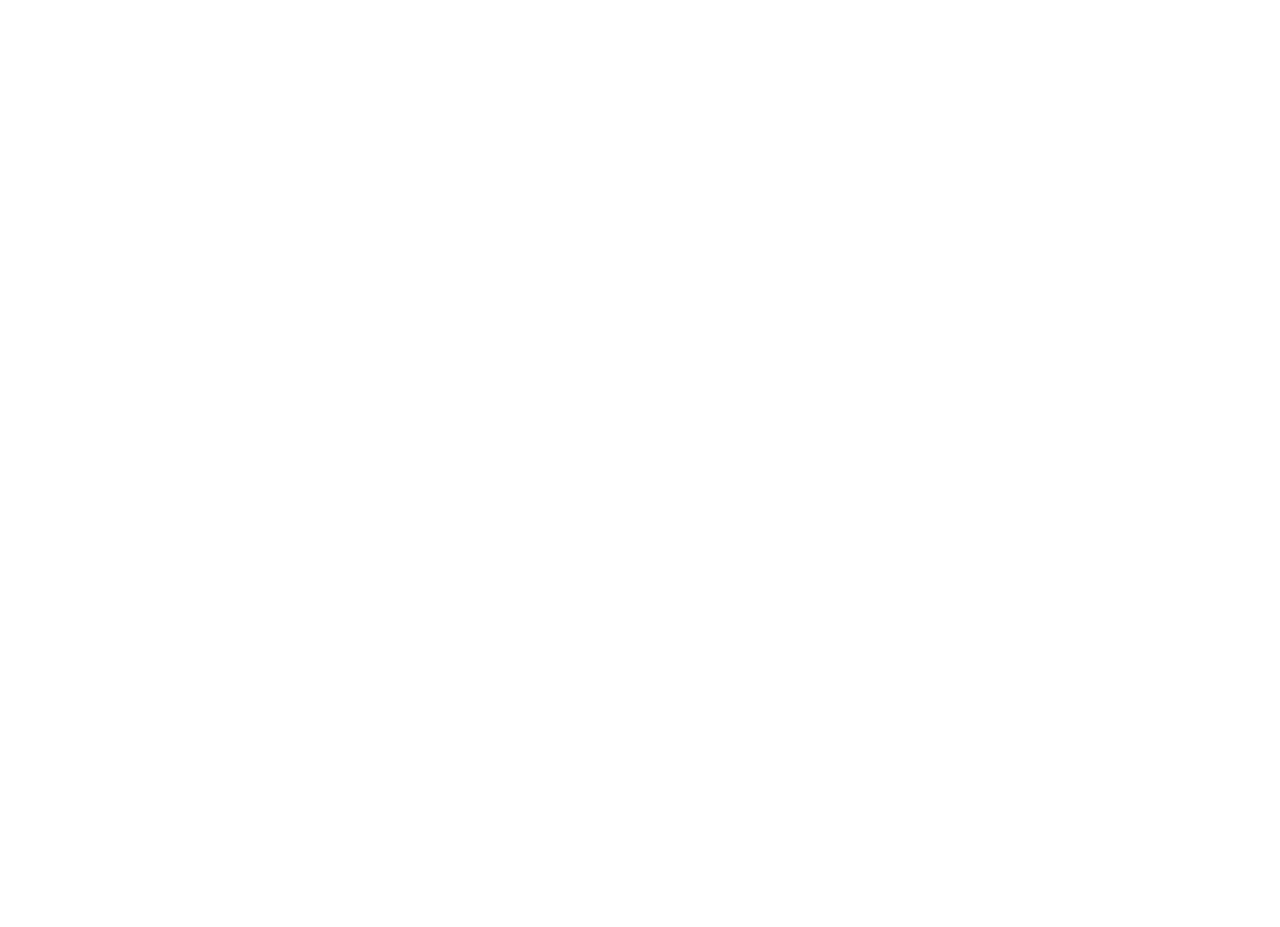
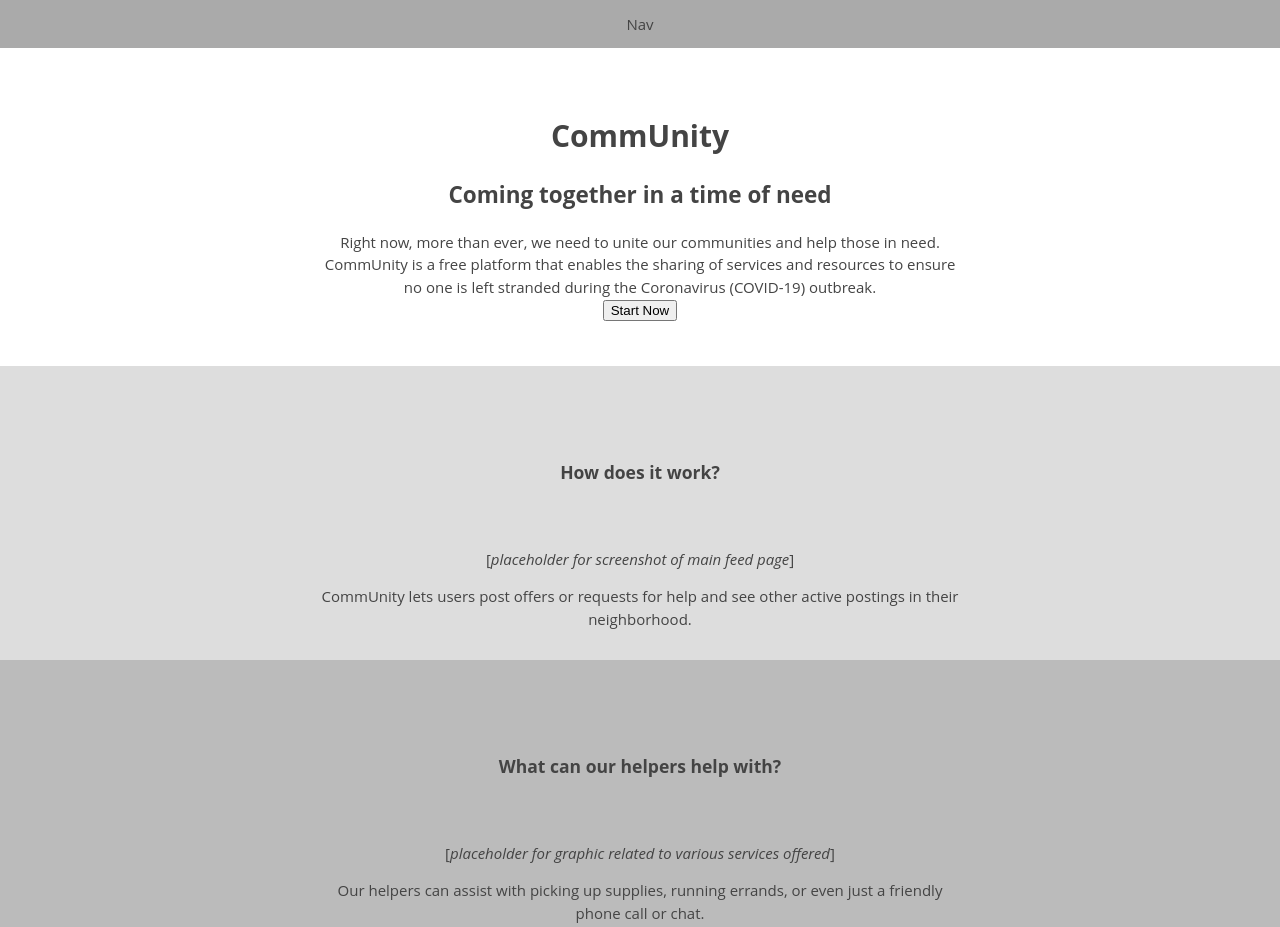
Before and after one commit to zoeferencova/community-wireframes, a plain HTML site: page main-screens/landing.html in a window 1280 px wide. Shown: the top 927 px of the page. Before the commit the page ends 800 px from the top, so only its background shows below. Drawn offline with Linux system fonts and the light colour scheme.

Commit message:
finished login, signup and landing wireframes

```diff
--- a/forms/login.css
+++ b/forms/login.css
@@ -0,0 +1,20 @@
+* {
+    box-sizing: border-box;
+}
+
+body {
+    font-family: "Open Sans", sans-serif;
+    font-size: 15px;
+    color: #444;
+    text-align: center;
+    line-height: 1.5;
+    display: flex;
+    flex-direction: column;
+    padding: 0;
+    margin: 0;
+}
+
+nav {
+    padding: 1% 0;
+    background-color: #aaa;
+}
--- a/forms/signup.css
+++ b/forms/signup.css
@@ -0,0 +1,20 @@
+* {
+    box-sizing: border-box;
+}
+
+body {
+    font-family: "Open Sans", sans-serif;
+    font-size: 15px;
+    color: #444;
+    text-align: center;
+    line-height: 1.5;
+    display: flex;
+    flex-direction: column;
+    padding: 0;
+    margin: 0;
+}
+
+nav {
+    padding: 1% 0;
+    background-color: #aaa;
+}
--- a/index.css
+++ b/index.css
@@ -1,4 +1,4 @@
 body {
-    font-family: 'Arial', sans-serif;
+    font-family: "Open Sans", sans-serif;
     padding: 50px;
 }
--- a/main-screens/landing.css
+++ b/main-screens/landing.css
@@ -0,0 +1,41 @@
+* {
+    box-sizing: border-box;
+}
+
+body {
+    font-family: "Open Sans", sans-serif;
+    font-size: 15px;
+    color: #444;
+    text-align: center;
+    line-height: 1.5;
+    margin: 0;
+    padding: 0;
+}
+
+footer, nav {
+    padding: 1% 0;
+    background-color: #aaa;
+}
+
+header {
+    padding: 45px 15px;
+}
+
+section {
+    min-height: 200px;
+    padding: 30px 15px;
+    background-color: #bbb;
+}
+
+section:nth-child(even) {
+    background-color: #ddd;
+}
+
+p {
+    margin: 0 auto;
+    max-width: 650px;
+}
+
+p + p {
+    margin-top: 15px;
+}
--- a/main-screens/landing.html
+++ b/main-screens/landing.html
@@ -0,0 +1,44 @@
+<!DOCTYPE html>
+<html lang="en">
+
+<head>
+    <title>Landing Page Wireframe</title>
+    <meta name="viewport" content="width=device-width, initial-scale=1">
+    <link rel="stylesheet" type="text/css" href="landing.css">
+</head>
+
+<body>
+    <nav role="navigation" class="landing-nav">Nav</nav>
+    <main role="main">
+        <header role="banner">
+            <h1>CommUnity</h1>
+            <h2>Coming together in a time of need</h2>
+            <p>Right now, more than ever, we need to unite our communities and help those in need. CommUnity is a free platform that enables the sharing of services and resources to ensure no one is left stranded during the Coronavirus (COVID-19) outbreak.</p>
+            <button>Start Now</button>
+        </header>
+        <section>
+            <header>
+                <h3>How does it work?</h3>
+            </header>
+            <p>[<em>placeholder for screenshot of main feed page</em>]</p>
+            <p>CommUnity lets users post offers or requests for help and see other active postings in their neighborhood.</p>
+        </section>
+        <section>
+            <header>
+                <h3>What can our helpers help with?</h3>
+            </header>
+            <p>[<em>placeholder for graphic related to various services offered</em>]</p>
+            <p>Our helpers can assist with picking up supplies, running errands, or even just a friendly phone call or chat.</p>
+        </section>
+        <section>
+            <header>
+                <h3>Safety and security are important to us</h3>
+            </header>
+            <p>[<em>placeholder for screenshot of chat/map</em>]</p>
+            <p>Your exact address will never be shared with other users, just your first name and neighborhood. Once matched with a helper or person requesting help, you will enter a private chat with the user where you can securely discuss details of the request.</p>
+        </section>
+    </main>
+    <footer role="content-info">Footer</footer>
+</body>
+
+</html>
```
Also changed, not shown: forms/login.html (+32 -0 lines), forms/signup.html (added, +40 -0 lines), index.html (+1 -1 lines), forms/singup.html (deleted).
